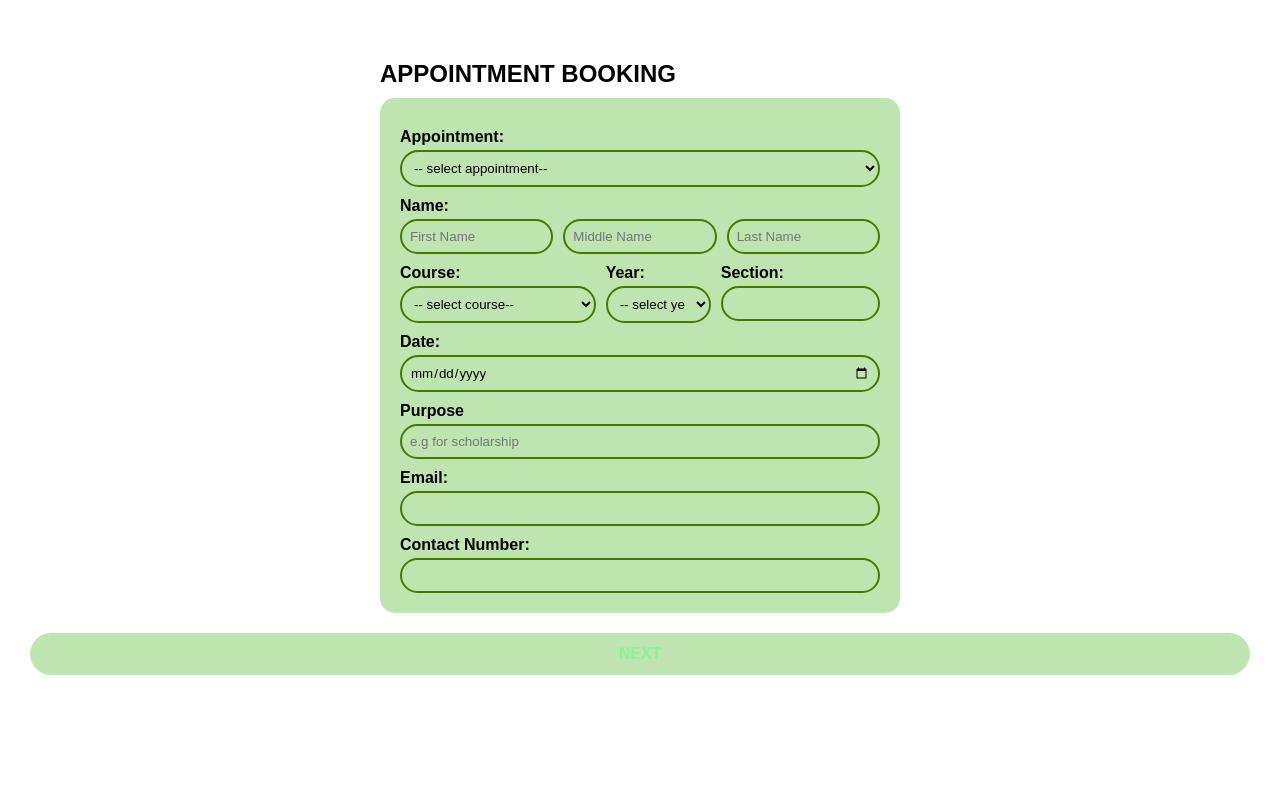
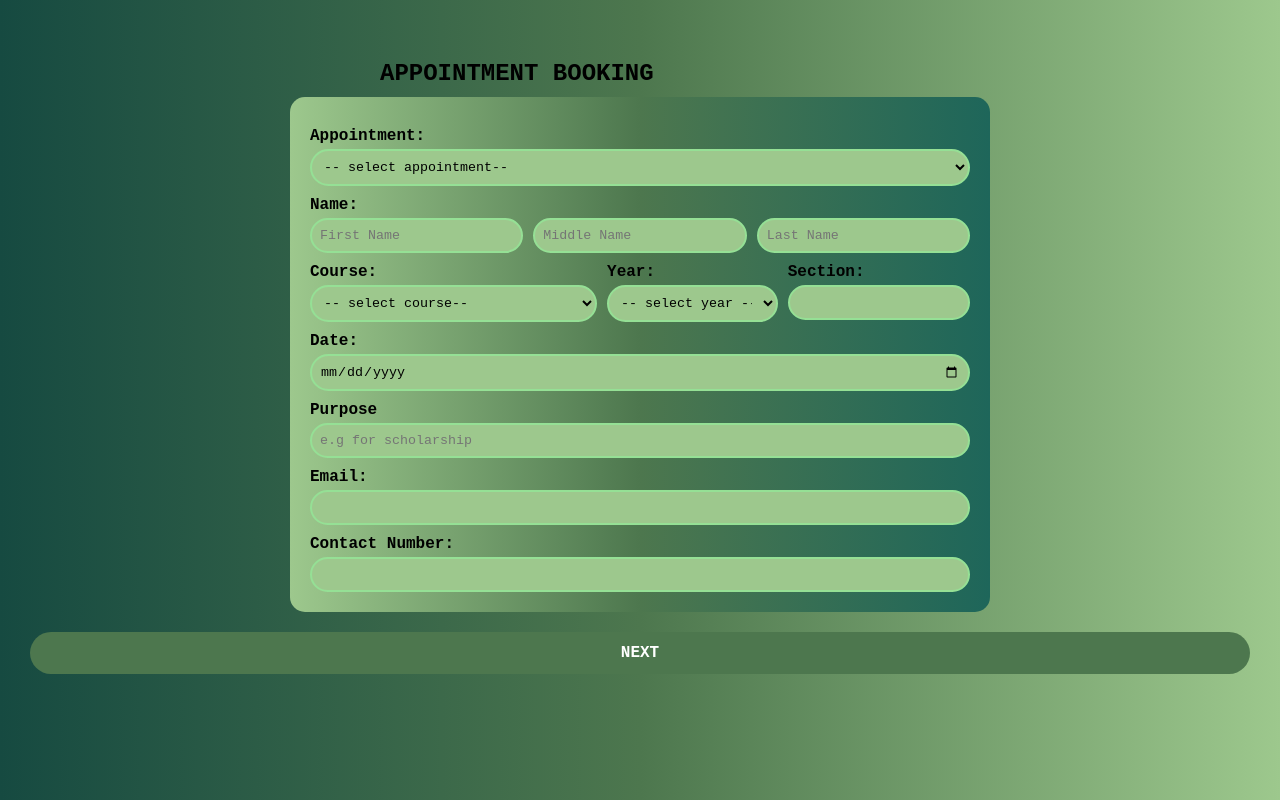
Before and after one commit to krispipatata/midterm_proj, a plain HTML site: page page_1.html in a window 1280 px wide. Drawn offline with Linux system fonts and the light colour scheme.

Commit message:
fonts,colors

```diff
--- a/style.css
+++ b/style.css
@@ -1,6 +1,6 @@
 * {
   box-sizing: border-box;
-  font-family: Arial, sans-serif;
+  font-family: 'Courier New', Courier, monospace;
 }
 
 body {
@@ -17,7 +17,7 @@ body::before {
     content: "";
     position: fixed;
     inset: 0;
-    background-color: rgba(255, 255, 255, 0.5);
+    background:  linear-gradient(to right, #164a41, #4d774e, #9dc88d);
     z-index: -1;
 }
 
@@ -31,7 +31,7 @@ body::before {
 }
 
 .login-box{
-    background : #bee5b0;
+    background :  linear-gradient(#9dc88d, #4d774e, #164a41);
     width: 300px;
     margin: auto;
     padding: 50px;
@@ -52,8 +52,8 @@ select {
     padding: 8px;
     margin-top: 4px;
     border-radius: 20px;
-    border: 2px solid #457a00;
-    background: #bee5b0;
+    border: 2px solid #95e095;
+    background: #9dc88d;
 }
 
 .title {
@@ -63,12 +63,12 @@ select {
 }
 
 .form-section{
-    max-width: 520px;
+    max-width: 700px;
     margin: auto;
-    background: #bee5b0;
+    background: linear-gradient(to right, #9dc88d, #4d774e, #1e665a);
     padding: 20px;
     border-radius: 15px;
-    box-shadow: rgba(0, 0, 0, 0.25);
+    box-shadow: rgba(0, 0, 0, 0.255);
 }
 
 .name {
@@ -89,8 +89,8 @@ display:inline-block;
 width: 100%;
 padding: 12px;
 margin-top: 20px;
-background: #bee5b0;
-color: #8AF294;
+background: #4d774e;
+color: white ;
 border: none;
 border-radius: 25px;
 font-weight: bold;
```
